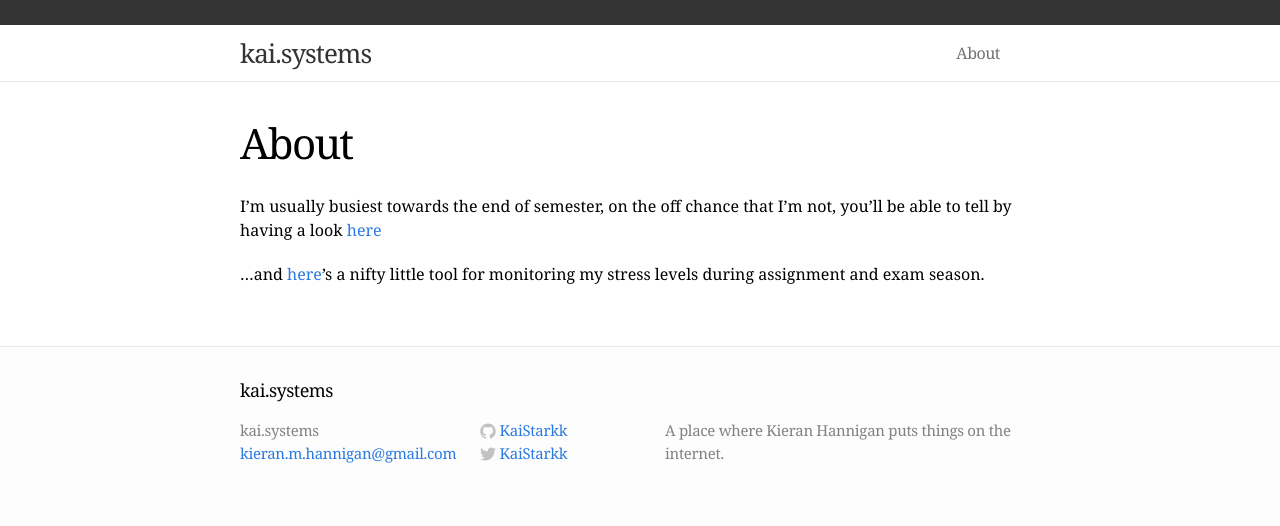
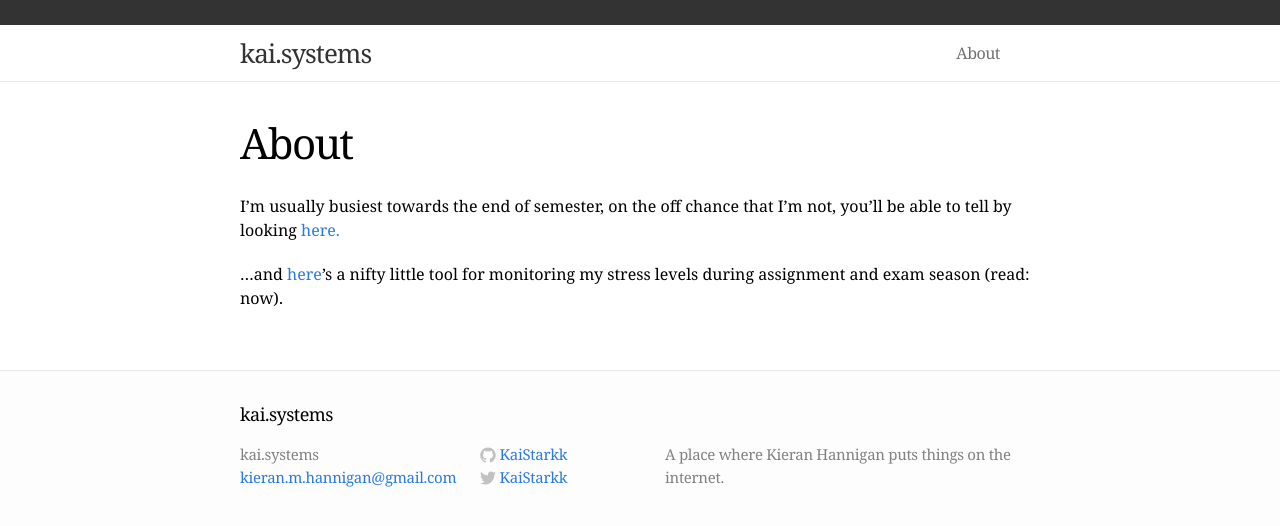
Before and after one commit to KaiStarkk/kaistarkk.github.io, a Jekyll site: the page built from about.md, in a window 1280 px wide. Shown: the top 526 px of the page. Built offline with Jekyll 4.4.1, drawn with Linux system fonts in a browser that asks for light colours.

Commit message:
Update about page

```diff
--- a/about.md
+++ b/about.md
@@ -4,6 +4,6 @@ title: About
 permalink: /about/
 ---
 
-I'm usually busiest towards the end of semester, on the off chance that I'm not, you'll be able to tell by having a look [here](https://www.google.com/calendar/embed?mode=WEEK&src=overyonderstudios%40gmail.com&color=%236B3304&src=05ug3j6gko6c590tjt5jlnf85k%40group.calendar.google.com&color=%235229A3&src=t2fft4jre9aj5lssuo9qqoaf38%40group.calendar.google.com&color=%23711616&src=qhoq3s4f2rqoog4bd1h5fp5mm0%40group.calendar.google.com&color=%23875509&src=vm000lcbif5r5c66hm9v3e0rbg%40group.calendar.google.com&color=%2328754E&src=en.australian%23holiday%40group.v.calendar.google.com&color=%232F6309&ctz=Australia%2FPerth)
+I'm usually busiest towards the end of semester, on the off chance that I'm not, you'll be able to tell by looking [here.](https://www.google.com/calendar/embed?mode=WEEK&src=overyonderstudios%40gmail.com&color=%236B3304&src=05ug3j6gko6c590tjt5jlnf85k%40group.calendar.google.com&color=%235229A3&src=t2fft4jre9aj5lssuo9qqoaf38%40group.calendar.google.com&color=%23711616&src=qhoq3s4f2rqoog4bd1h5fp5mm0%40group.calendar.google.com&color=%23875509&src=vm000lcbif5r5c66hm9v3e0rbg%40group.calendar.google.com&color=%2328754E&src=en.australian%23holiday%40group.v.calendar.google.com&color=%232F6309&ctz=Australia%2FPerth)
 
-...and [here](https://docs.google.com/spreadsheet/pub?key=0Aj-ORFjJl4XudEN5a1dKd3lGZEVRTXVZVFJ0VWd3UFE)'s a nifty little tool for monitoring my stress levels during assignment and exam season.
+...and [here](https://docs.google.com/spreadsheet/pub?key=0Aj-ORFjJl4XudEN5a1dKd3lGZEVRTXVZVFJ0VWd3UFE)'s a nifty little tool for monitoring my stress levels during assignment and exam season (read: now).
```
